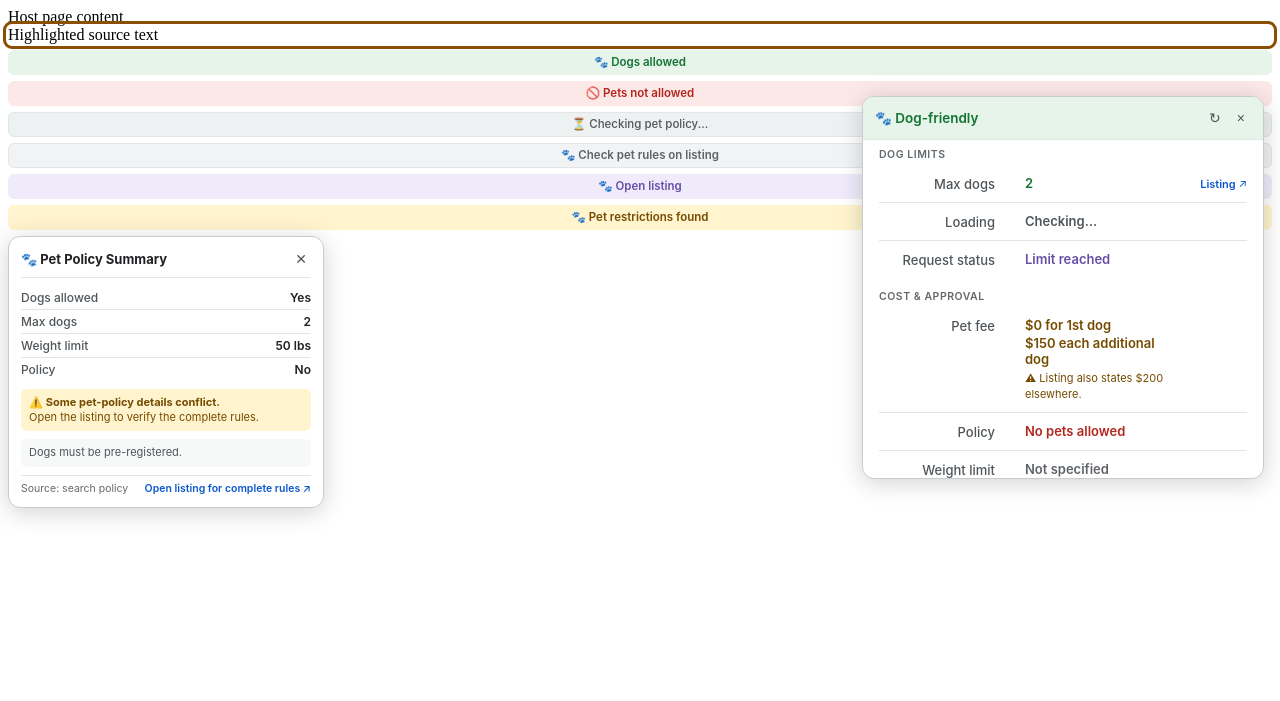
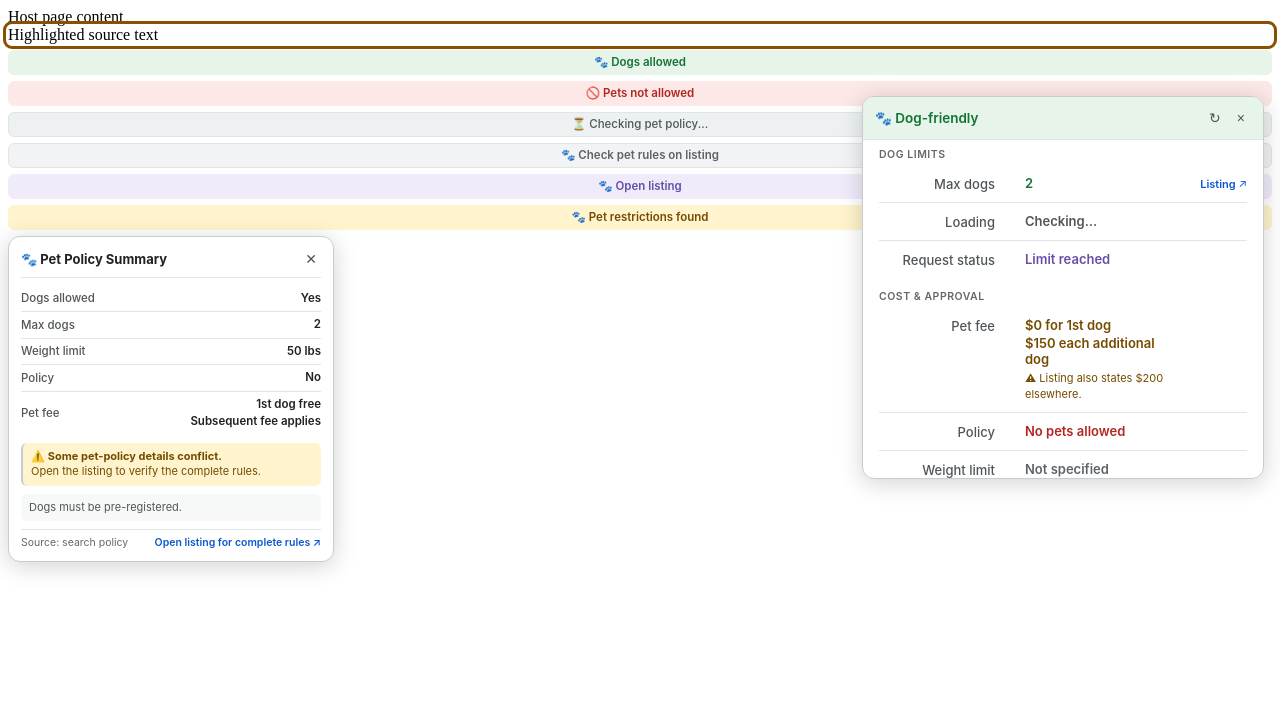
Before and after one commit to curdriceaurora/vrbo-dog-friendly, a browser extension: page test/fixtures/panel-theme.html in a window 1280 px wide. Drawn offline with Linux system fonts and the light colour scheme.

Commit message:
feat(ui): align search tooltip design language, line stacking, and typography (#40)

```diff
--- a/src/content/content.css
+++ b/src/content/content.css
@@ -411,7 +411,7 @@
 /* Floating Hover & Focus Policy Tooltip */
 .vdp-search-tooltip {
   position: fixed;
-  width: 290px;
+  width: 300px;
   max-width: calc(100vw - 32px);
   background: var(--vdp-color-surface);
   border-radius: 12px;
@@ -468,7 +468,7 @@
   display: flex;
   justify-content: space-between;
   align-items: center;
-  padding: 4px 0;
+  padding: 5px 0;
 }
 
 .vdp-tooltip-row + .vdp-tooltip-row {
@@ -478,12 +478,23 @@
 .vdp-tooltip-label {
   color: var(--vdp-color-text-secondary);
   font-weight: 500;
+  font-size: 11.5px;
 }
 
 .vdp-tooltip-val {
   font-weight: 600;
+  font-size: 11.5px;
   text-align: right;
   color: var(--vdp-color-text);
+  line-height: 1.35;
+}
+
+.vdp-tooltip-val-line {
+  display: block;
+}
+
+.vdp-tooltip-val-line + .vdp-tooltip-val-line {
+  margin-top: 2px;
 }
 
 .vdp-tooltip-notes {
@@ -501,6 +512,7 @@
 .vdp-tooltip-notes.vdp-tone-warn {
   background: var(--vdp-policy-warning-surface);
   color: var(--vdp-policy-warning-text);
+  border-left: 2px solid var(--vdp-color-border);
 }
 
 .vdp-tooltip-footer {
--- a/test/fixtures/panel-theme.html
+++ b/test/fixtures/panel-theme.html
@@ -109,6 +109,13 @@
         <span class="vdp-tooltip-label">Policy</span>
         <span class="vdp-tooltip-val vdp-tone-bad">No</span>
       </div>
+      <div class="vdp-tooltip-row">
+        <span class="vdp-tooltip-label">Pet fee</span>
+        <span class="vdp-tooltip-val vdp-tone-warn">
+          <span class="vdp-tooltip-val-line">1st dog free</span>
+          <span class="vdp-tooltip-val-line">Subsequent fee applies</span>
+        </span>
+      </div>
       <div class="vdp-tooltip-notes vdp-tone-warn">
         ⚠️ <strong>Some pet-policy details conflict.</strong><br>Open the listing to verify the complete rules.
       </div>
```
Also changed, not shown: e2e/css-coverage.spec.js (+4 -0 lines), src/content/content.js (+17 -4 lines).
